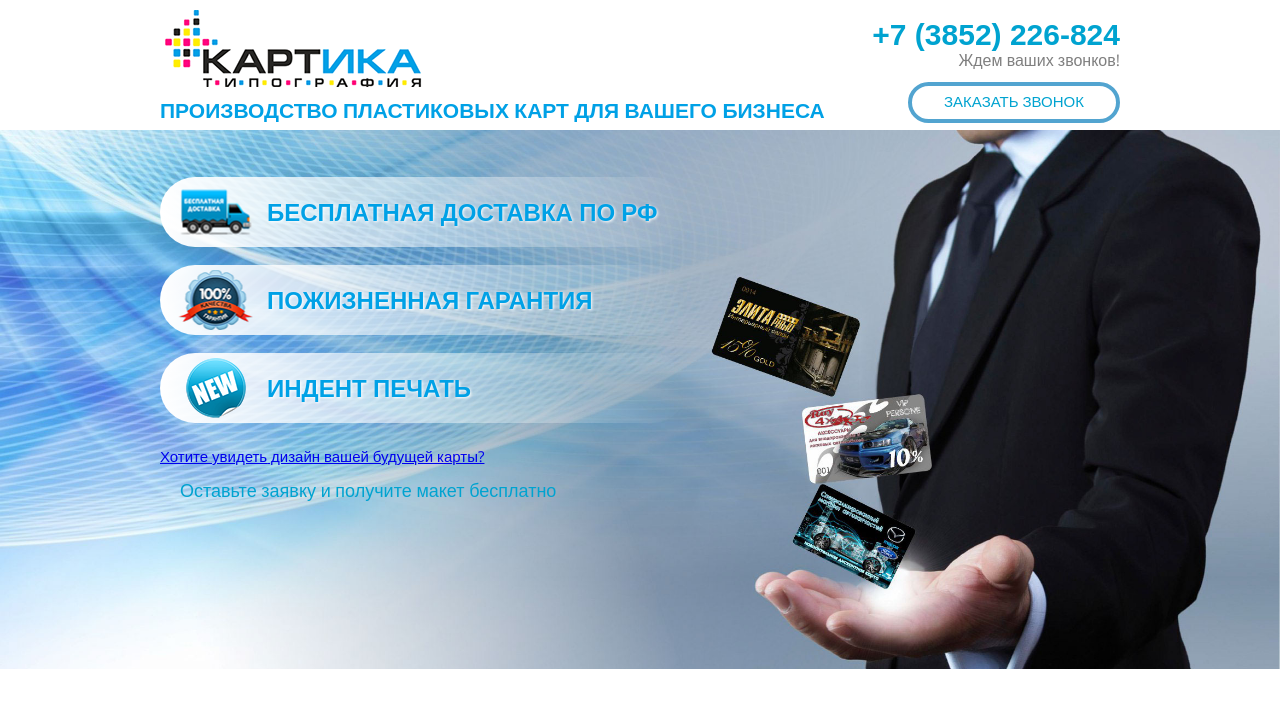
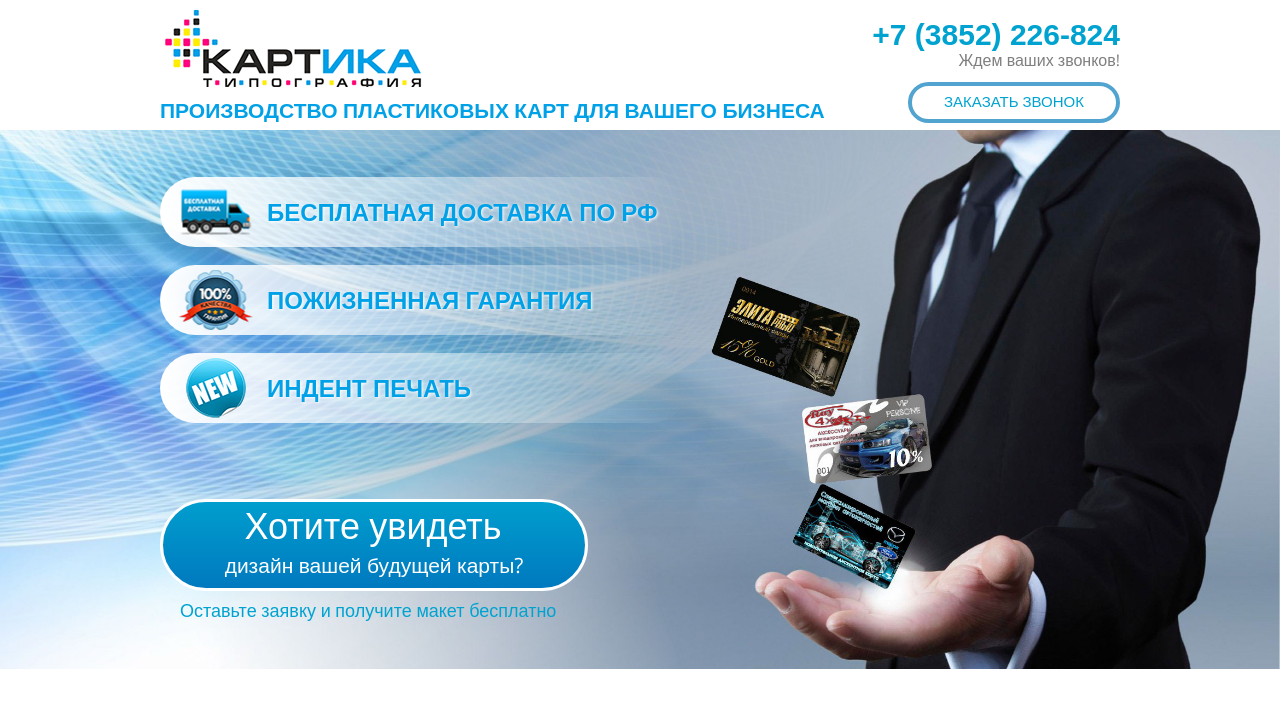
Before and after one commit to PElfimov/kartika-web, a React (Create React App) app: page / in a window 1280 px wide. Shown: the top 708 px of the page. Built offline with nearby package versions, Linux system fonts and the light colour scheme.

Commit message:
add disigin btn

```diff
--- a/src/components/capture_page/capture_page.tsx
+++ b/src/components/capture_page/capture_page.tsx
@@ -1,6 +1,7 @@
 import {Component} from "react"
 import styles from "./capture_page.module.css"
 import {AdvantagesList} from "./parts/advantages_list"
+import {DisignCardBtn} from "./parts/advantages_list/disign_card_btn/disign_card_btn"
 
 interface Props {}
 export class CapturePage extends Component<Props, {}> {
@@ -10,9 +11,7 @@ export class CapturePage extends Component<Props, {}> {
         <div className={styles.inner}>
           <h2 className={styles.textHidden}>Преимущества работы с типографией "Картика"</h2>
           <AdvantagesList />
-          <a className="disign-card-btn" href="#promo-page">
-            <span>Хотите увидеть</span> дизайн вашей будущей карты?
-          </a>
+          <DisignCardBtn />
           <p className={styles.text}>Оставьте заявку и получите макет бесплатно</p>
         </div>
       </section>
--- /dev/null
+++ b/src/components/capture_page/parts/advantages_list/disign_card_btn/disign_card_btn.module.css
@@ -0,0 +1,36 @@
+.root {
+  margin-top: 76px;
+  display: block;
+  text-decoration: none;
+  font-family: inherit;
+  font-size: inherit;
+  color: #fff;
+  width: 422px;
+  height: 86px;
+  border-radius: 60px;
+  border: solid 3px #fff;
+  background: linear-gradient(to top, #0079bf, #009ece);
+  line-height: 30px;
+  color: #ffffff;
+  font-size: 21px;
+  text-align: center;
+  font-weight: 400;
+}
+
+.root:hover {
+  background: linear-gradient(to top, #0079bf, #0079bf);
+}
+
+.root:active {
+  background: linear-gradient(to top, #009ece, #009ece);
+}
+
+.root span {
+  display: block;
+  line-height: 48px;
+  color: #ffffff;
+  font-size: 36px;
+  text-align: center;
+  font-weight: 400;
+  padding-right: 2px;
+}
--- /dev/null
+++ b/src/components/capture_page/parts/advantages_list/disign_card_btn/disign_card_btn.tsx
@@ -0,0 +1,13 @@
+import {Component} from "react"
+import styles from "./disign_card_btn.module.css"
+
+interface Props {}
+export class DisignCardBtn extends Component<Props, {}> {
+  render() {
+    return (
+      <a className={styles.root} href="#promo-page">
+        <span>Хотите увидеть</span> дизайн вашей будущей карты?
+      </a>
+    )
+  }
+}
--- /dev/null
+++ b/src/components/capture_page/parts/advantages_list/disign_card_btn/index.ts
@@ -0,0 +1 @@
+export {DisignCardBtn} from "./disign_card_btn"
```
